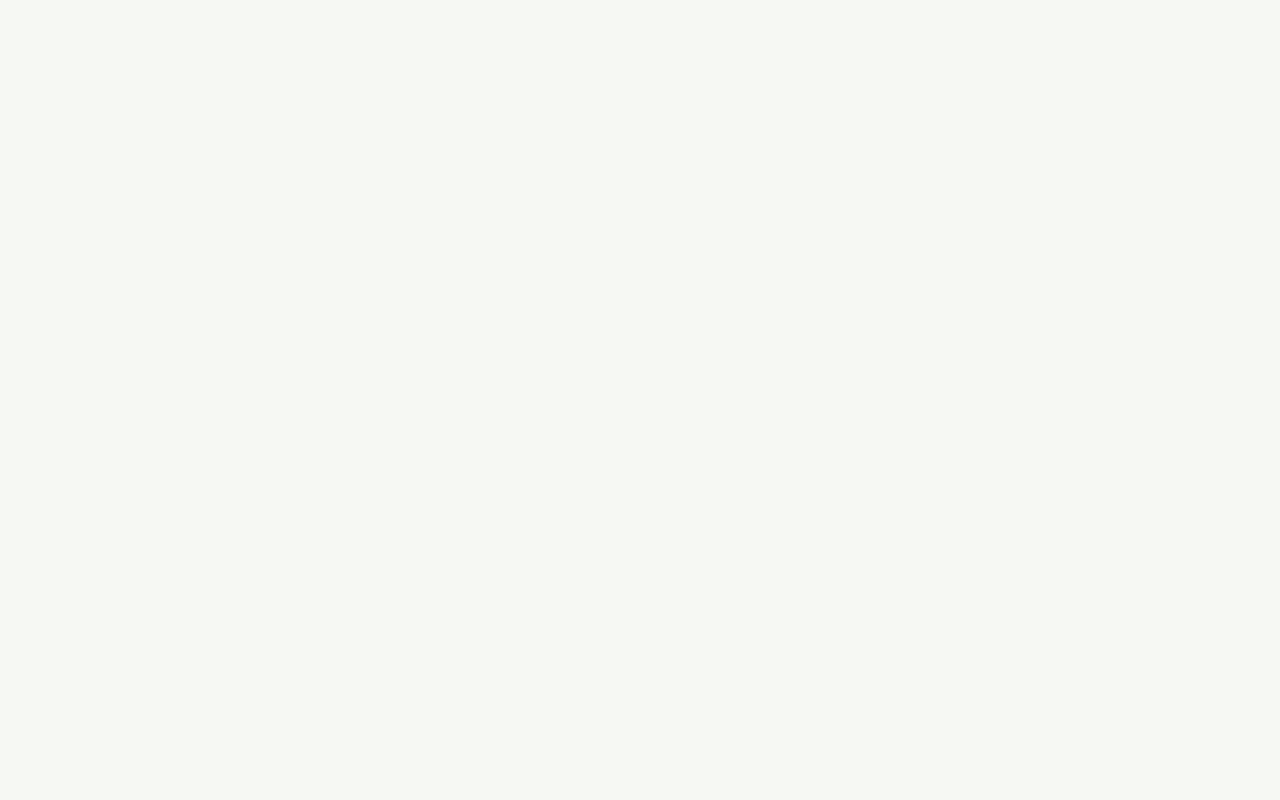
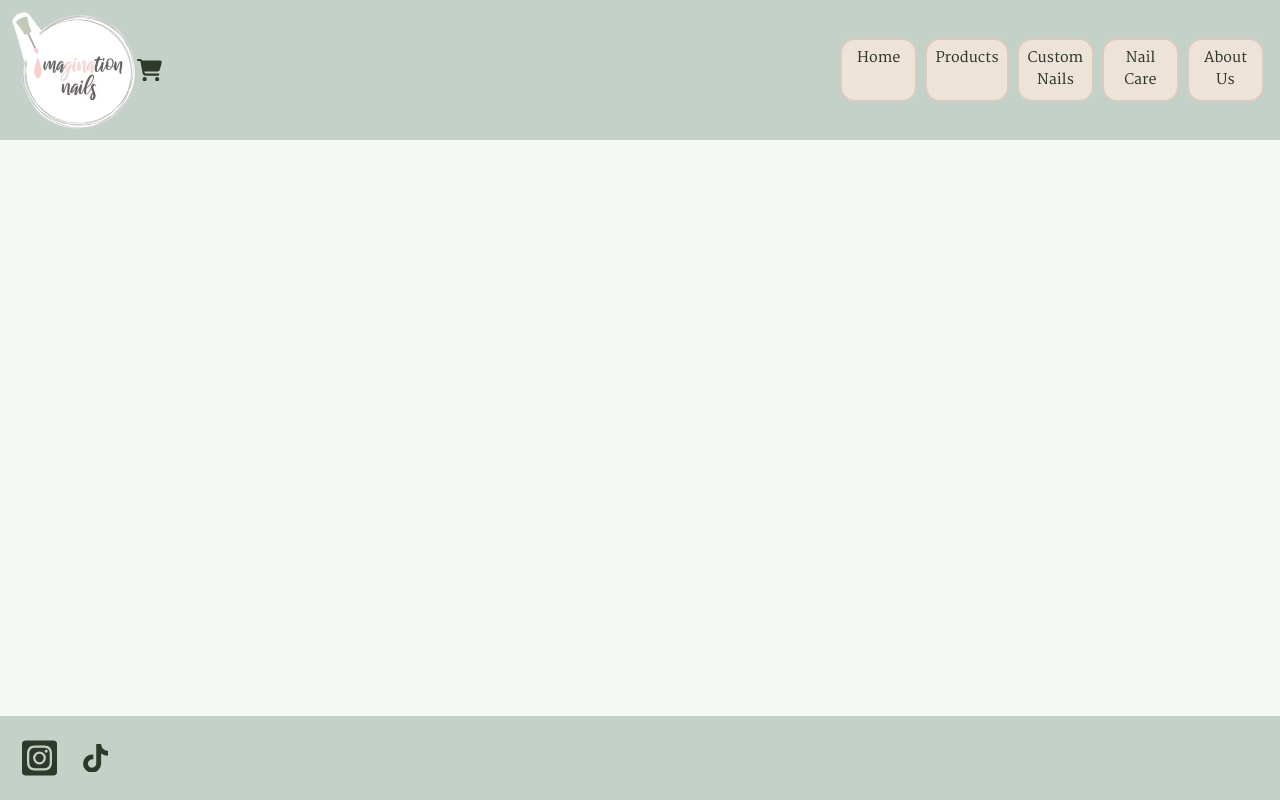
Before and after one commit to ejmitzi/imaginationnails, a plain HTML site: page index.html in a window 1280 px wide. Drawn offline with nearby package versions, Linux system fonts and the light colour scheme.

Commit message:
header/footer edits
started creating the header footer areas

```diff
--- a/css/styles.css
+++ b/css/styles.css
@@ -1,5 +1,81 @@
+@import url('https://fonts.googleapis.com/css2?family=Martel:wght@400;600;700;800;900&display=swap');
+
 body {
     margin: 0;
     height: 100vh;
     background-color: #F5F8F3;
+    display: grid;
+    grid-template-rows: 1.5fr 8fr 1fr;
+    font-family: 'Martel', serif;
 }
+
+header {
+    grid-row: 1/2;
+}
+
+nav {
+    background-color: #C4D1C9;
+}
+
+.nav-link {
+    color: #2F392B;
+}
+
+.nav-link:hover {
+    color: #606a5c;;
+}
+
+.nav-item {
+    background-color: #EEE3D8;
+    margin: 1%;
+    border-radius: 15px;
+    border: 2px solid #D9CCBF;
+    text-align: center;
+    width: 35%;
+    max-width: 200px;
+    font-size: 0.9rem;
+    font-weight: 600;
+}
+
+#shopping-cart{
+    max-width: 25px;
+    fill: #2F392B
+}
+
+#logo-div {
+    width: 20%;
+    max-width: 125px;
+}
+
+#logo {
+    width: 100%;
+}
+
+.navbar-toggler {
+    border: none;
+}
+
+.navbar-toggler:focus,
+.navbar-toggler-icon:focus {
+    box-shadow: 0 0 3px #2F392B;
+}
+
+main {
+    grid-row: 2/3;
+}
+
+footer {
+    grid-row: 3/4;
+    background-color: #C4D1C9;
+}
+
+#instagram {
+    max-width: 35px;
+    fill: #2F392B;
+    margin: 22px;
+}
+
+#tiktok {
+    fill: #2F392B;
+    max-width: 25px;
+}
--- a/index.html
+++ b/index.html
@@ -6,19 +6,55 @@
     <meta name="viewport"
         content="width=device-width,
         initial-scale-1, shrink-to-fit=no">
+    <link href="https://cdn.jsdelivr.net/npm/bootstrap@5.0.2/dist/css/bootstrap.min.css" rel="stylesheet" integrity="sha384-EVSTQN3/azprG1Anm3QDgpJLIm9Nao0Yz1ztcQTwFspd3yD65VohhpuuCOmLASjC" crossorigin="anonymous">
     <title>ImaGINAtion Nails</title>
     <link rel="stylesheet" href="css/styles.css">
 </head>
 
 <body>
     <header>
+        <nav class="navbar navbar-expand-lg">
+            <div class="container-fluid">
+                <div id="logo-div">
+                    <a class="navbar-brand" href="#"><img id="logo" src="images/newlogo.png" alt="ImaGINAtion Nails Logo"></a>
+                </div>
+                <svg id=shopping-cart class="ms-auto me-3" xmlns="http://www.w3.org/2000/svg" viewBox="0 0 576 512"><!--! Font Awesome Pro 6.4.0 by @fontawesome - https://fontawesome.com License - https://fontawesome.com/license (Commercial License) Copyright 2023 Fonticons, Inc. --><path d="M0 24C0 10.7 10.7 0 24 0H69.5c22 0 41.5 12.8 50.6 32h411c26.3 0 45.5 25 38.6 50.4l-41 152.3c-8.5 31.4-37 53.3-69.5 53.3H170.7l5.4 28.5c2.2 11.3 12.1 19.5 23.6 19.5H488c13.3 0 24 10.7 24 24s-10.7 24-24 24H199.7c-34.6 0-64.3-24.6-70.7-58.5L77.4 54.5c-.7-3.8-4-6.5-7.9-6.5H24C10.7 48 0 37.3 0 24zM128 464a48 48 0 1 1 96 0 48 48 0 1 1 -96 0zm336-48a48 48 0 1 1 0 96 48 48 0 1 1 0-96z"/></svg>
+                <button class="navbar-toggler collapsed navbar-light" type="button" data-bs-toggle="collapse" data-bs-target="#navbarTogglerDemo2" aria-controls="navbarTogglerDemo2" aria-expanded="false" aria-label="Toggle navigation">
+                    <span class="navbar-toggler-icon"></span>
+                </button>
+                <div class="navbar-collapse collapse show" id="navbarTogglerDemo2" style="">
+                    <ul class="navbar-nav ms-auto mb-2 mt-2 mb-lg-0 mt-lg-0">
+                        <li class="nav-item">
+                            <a class="nav-link active" aria-current="page" href="index.html">Home</a>
+                        </li>
+                        <li class="nav-item">
+                            <a class="nav-link" href="#">Products</a>
+                        </li>
+                        <li class="nav-item">
+                            <a class="nav-link" href="#" tabindex="-1" aria-disabled="true">Custom Nails</a>
+                        </li>
+                        <li class="nav-item">
+                            <a class="nav-link" href="#" tabindex="-1" aria-disabled="true">Nail Care</a>
+                        </li>
+                        <li class="nav-item">
+                            <a class="nav-link" href="#" tabindex="-1" aria-disabled="true">About Us</a>
+                        </li>
+                    </ul>
+                </div>
+            </div>
+        </nav>
     </header>
 
     <main>
+
     </main>
 
     <footer>
+        <svg id="instagram" xmlns="http://www.w3.org/2000/svg" viewBox="0 0 448 512"><!--! Font Awesome Pro 6.4.0 by @fontawesome - https://fontawesome.com License - https://fontawesome.com/license (Commercial License) Copyright 2023 Fonticons, Inc. --><path d="M224,202.66A53.34,53.34,0,1,0,277.36,256,53.38,53.38,0,0,0,224,202.66Zm124.71-41a54,54,0,0,0-30.41-30.41c-21-8.29-71-6.43-94.3-6.43s-73.25-1.93-94.31,6.43a54,54,0,0,0-30.41,30.41c-8.28,21-6.43,71.05-6.43,94.33S91,329.26,99.32,350.33a54,54,0,0,0,30.41,30.41c21,8.29,71,6.43,94.31,6.43s73.24,1.93,94.3-6.43a54,54,0,0,0,30.41-30.41c8.35-21,6.43-71.05,6.43-94.33S357.1,182.74,348.75,161.67ZM224,338a82,82,0,1,1,82-82A81.9,81.9,0,0,1,224,338Zm85.38-148.3a19.14,19.14,0,1,1,19.13-19.14A19.1,19.1,0,0,1,309.42,189.74ZM400,32H48A48,48,0,0,0,0,80V432a48,48,0,0,0,48,48H400a48,48,0,0,0,48-48V80A48,48,0,0,0,400,32ZM382.88,322c-1.29,25.63-7.14,48.34-25.85,67s-41.4,24.63-67,25.85c-26.41,1.49-105.59,1.49-132,0-25.63-1.29-48.26-7.15-67-25.85s-24.63-41.42-25.85-67c-1.49-26.42-1.49-105.61,0-132,1.29-25.63,7.07-48.34,25.85-67s41.47-24.56,67-25.78c26.41-1.49,105.59-1.49,132,0,25.63,1.29,48.33,7.15,67,25.85s24.63,41.42,25.85,67.05C384.37,216.44,384.37,295.56,382.88,322Z"/></svg>
+        <svg id="tiktok" xmlns="http://www.w3.org/2000/svg" viewBox="0 0 448 512"><!--! Font Awesome Pro 6.4.0 by @fontawesome - https://fontawesome.com License - https://fontawesome.com/license (Commercial License) Copyright 2023 Fonticons, Inc. --><path d="M448,209.91a210.06,210.06,0,0,1-122.77-39.25V349.38A162.55,162.55,0,1,1,185,188.31V278.2a74.62,74.62,0,1,0,52.23,71.18V0l88,0a121.18,121.18,0,0,0,1.86,22.17h0A122.18,122.18,0,0,0,381,102.39a121.43,121.43,0,0,0,67,20.14Z"/></svg>
     </footer>
+
+    <script src="https://cdn.jsdelivr.net/npm/bootstrap@5.0.2/dist/js/bootstrap.bundle.min.js" integrity="sha384-MrcW6ZMFYlzcLA8Nl+NtUVF0sA7MsXsP1UyJoMp4YLEuNSfAP+JcXn/tWtIaxVXM" crossorigin="anonymous"></script>
 </body>
 
 </html>
```
Also changed, not shown: images/newlogo.png (added), 2 other files.
